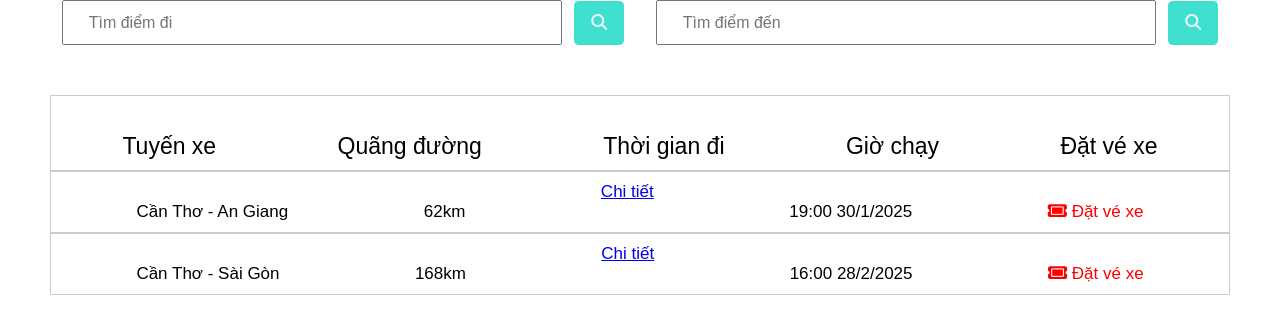
After one commit to nsionguyen/BusTicketSales, a Flask app: page /lichtrinh in a window 1280 px wide. The commit adds this page. Shown: the top 334 px of the page. Run offline with Flask 3, Linux system fonts and the light colour scheme; some libraries are stand-ins or nearby versions.

Commit message:
Sua cau truc

```diff
--- a/BusApp/busapp.py
+++ b/BusApp/busapp.py
@@ -24,6 +24,10 @@ def tt_ca_nhan():
 @app.route('/ttlienhe')
 def tt_lien_he():
     return  render_template("ThongTinLienHe.html")
+
+@app.route('/lichtrinh')
+def lich_trinh():
+    return render_template("lichtrinh.html")
 
 bills = [
     {
--- a/BusApp/templates/datve.html
+++ b/BusApp/templates/datve.html
@@ -18,7 +18,7 @@
         <div class="collapse navbar-collapse" id="navbarNav">
             <ul class="navbar-nav">
                 <li class="nav-item">
-                    <a class="nav-link" href="#">Trang chủ<span class="sr-only">(current)</span></a>
+                    <a class="nav-link" href="/">Trang chủ<span class="sr-only">(current)</span></a>
                 </li>
                 <li class="nav-item active">
                     <a class="nav-link" href="#">Lịch trình</a>
--- /dev/null
+++ b/BusApp/templates/lichtrinh.html
@@ -0,0 +1,56 @@
+<!DOCTYPE html>
+<html lang="en">
+<head>
+    <meta charset="UTF-8">
+    <meta name="viewport" content="width=device-width, initial-scale=1.0">
+    <title>Document</title>
+    <link rel="stylesheet" href="{{ url_for('static', filename='css/lichtrinh.css') }}">
+    <link rel="stylesheet" href="./icon/themify-icons/themify-icons.css">
+    <script src="https://kit.fontawesome.com/8b73ecba2a.js" crossorigin="anonymous"></script>
+</head>
+<body>
+    <div class="container">
+        <header class="header-lichtrinh">
+            <div class="timkiem">
+                <input type="text" placeholder="Tìm điểm đi" class="timkiem-nhap">
+                <button><i class="fa-solid fa-magnifying-glass"></i></button>
+            </div>
+            <div class="timkiem">
+                <input type="text" placeholder="Tìm điểm đến" class="timkiem-nhap">
+                <button class="timkiem-bam"><i class="fa-solid fa-magnifying-glass"></i></button>
+            </div>
+        </header>
+        <footer class="footer-lichtrinh">
+            <table>
+                <thead>
+
+                    <tr>
+                        <td><br>Tuyến xe</br></td>
+                        <td><br>Quãng đường</br></td>
+                        <td><br>Thời gian đi</br></td>
+                        <td><br>Giờ chạy</br></td>
+                        <td><br> Đặt vé xe</br></td>
+                    </tr>
+                </thead>
+                <tbody>
+
+                    <tr>
+                        <td class="tr-thuhai"><br>Cần Thơ - An Giang</br></td>
+                        <td class="tr-thuhai"><br>62km</br></td>
+                        <td class="tr-thuhai"><a href="#">Chi tiết <i class="ti-info"></i></a></td>
+                        <td class="tr-thuhai"><br>19:00 30/1/2025</br></td>
+                        <td class="tr-thuhai"><br><a class="red text-none"  href="#"><i class="fa-solid fa-ticket"></i> Đặt vé xe</a></br></td>
+                    </tr>
+                    <tr>
+                        <td class="tr-thuhai"><br>Cần Thơ - Sài Gòn</br></td>
+                        <td class="tr-thuhai"><br>168km</br></td>
+                        <td class="tr-thuhai"><a href="#">Chi tiết <i class="ti-info"></i></a></td>
+                        <td class="tr-thuhai"><br>16:00 28/2/2025</br></td>
+                        <td class="tr-thuhai"><br><a class="red text-none"  href="#"><i class="fa-solid fa-ticket"></i> Đặt vé xe</a></br></td>
+                    </tr>
+                </tbody>
+            </table>
+        </footer>
+    </div>
+</body>
+</html>
```
